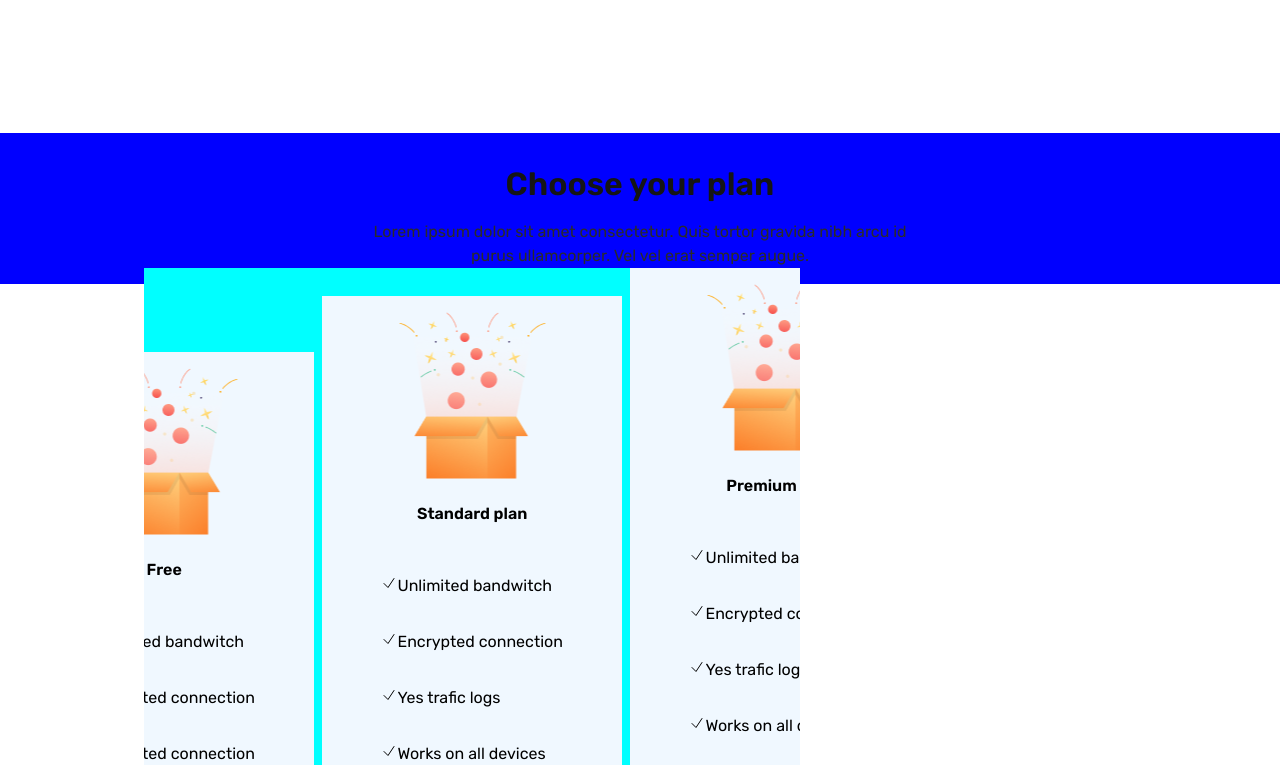
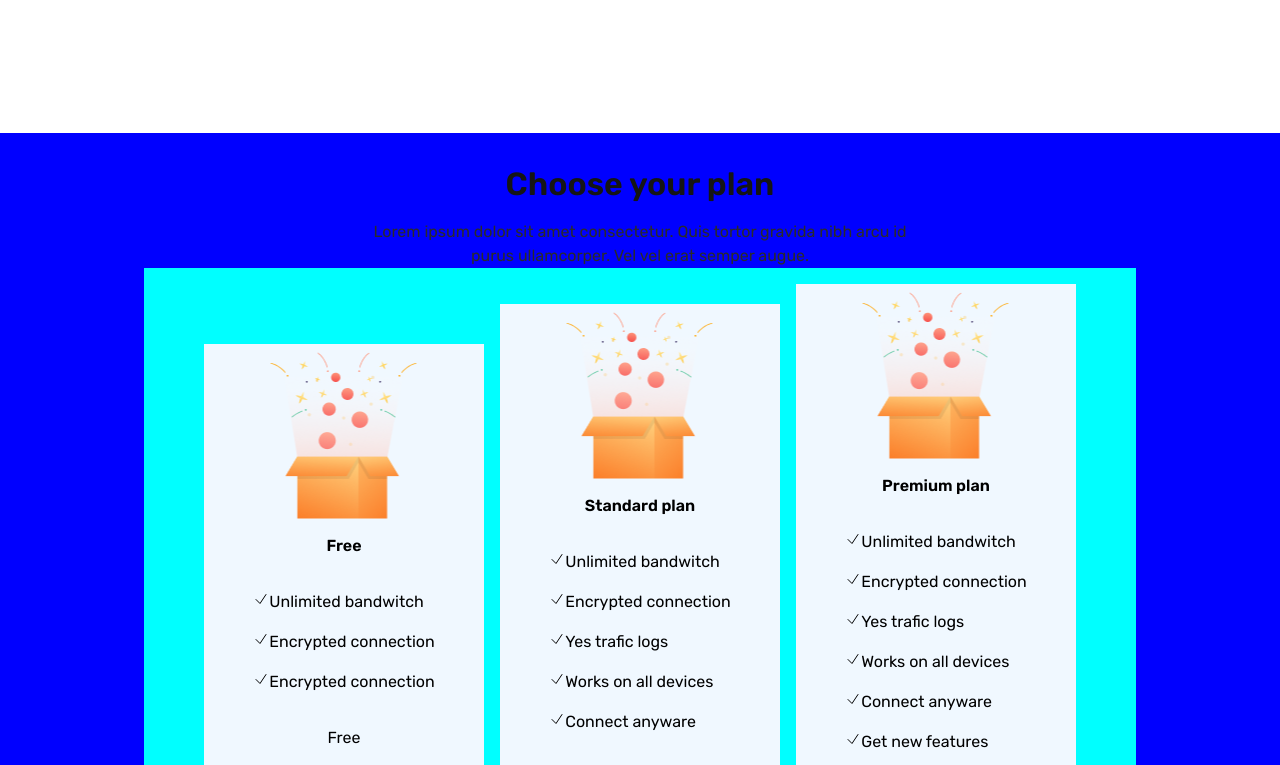
Before and after one commit to Hossaini1/react-vpn-site, a React (Vite) app: page / in a window 1280 px wide. Shown: the part 1280-2045 px from the top of the page. Built offline with nearby package versions, Linux system fonts and the light colour scheme.

Commit message:
slider und layout geändert

```diff
--- a/src/components/abo-models/abo-models.scss
+++ b/src/components/abo-models/abo-models.scss
@@ -7,22 +7,23 @@
   background-color:antiquewhite;
   @include flex(center);
 overflow-x: auto;
-// padding: 1rem;
-position: absolute;
+width: 100%;
+
 // padding-block: 2rem ;
-// max-height: 90vh;
+
 
 }
 
 .slider-box{
   background-color: aqua;
-  @include flex(center);
+  @include flex(center , center);
   gap: .5rem;
-  width: 100%;
-  // overflow-y: none;
+ width: 100%;
+
   overflow-x: scroll;
   scroll-snap-type:x mandatory ;
-  height: 650px;
+  padding: 1rem;
+  // height: 650px;
 
 }
 
@@ -31,9 +32,7 @@ position: absolute;
   background-color: aliceblue;
   @include flex(space-between,center,column);
   gap: 2rem;
-  max-width: 175px;
-  // height: 550px;
-  flex: 0 0 80% !important;
+  flex: 0 0 175px;
   padding: 1rem;
 
 
@@ -43,7 +42,7 @@ position: absolute;
 
 .inner-img-option-box{
   @include flex(space-between,center,column);
-  gap: 3rem;
+  gap: 2rem;
 
   h5{
 
@@ -51,7 +50,7 @@ position: absolute;
 
   ul{
     @include flex(space-between,flex-start,column);
-    gap: 1rem;
+    gap: .5rem;
     @include fs-md-20($fs-mobile,$fs-pc);
 
   }
@@ -60,29 +59,34 @@ position: absolute;
 
   font-weight: $fw-semi-bold-500;
   @include flex(space-between,center,column);
-  gap: 1rem;
+  gap: .5rem;
 
 }
 
 // responsive
 @media(min-width:678px){
-  .abo-container{
-    max-width: 300px;
-    height: 100% ;
-    flex: 0 0 100%;
 
-  }
 
   .inner-img-option-box{
 
     ul{
-      gap: 2rem ;
+      gap: 1rem ;
     }
   }
 
   .slider-box{
 
-    height: 800px;
-    height: 100%;
+gap: 1rem;
+  }
+
+  .abo-container{
+    background-color: aliceblue;
+    @include flex(space-between,center,column);
+    gap: 2rem;
+    flex: 0 0 280px !important;
+    padding: .5rem;
+    // max-width: 300px;
+
+
   }
 }
--- a/src/pages/home/sec2/sec2-component.scss
+++ b/src/pages/home/sec2/sec2-component.scss
@@ -2,20 +2,17 @@
 
 
 .sec2{
-    // min-height: 100%;
-    // height: 100vh;
-    // position: relative;
+
     background-color: blue;
-    max-height: 100vh !important;
-    // background-color: aquamarine;
+    min-height: 125vh !important;
+    width: 100%;
+
 }
 
 .text-content{
-    // position: absolute;
-    // width: 75%;
     margin: 0 auto;
-    // background-color: antiquewhite;
     text-align: center;
+
 
     h4{
         font-size: $fs-2xl;
@@ -28,6 +25,6 @@
     p{
         font-size: $fs-md;
         color: $clr-secondary;
-        text-justify: auto;
+        text-justify: justify;
     }
 }
```
